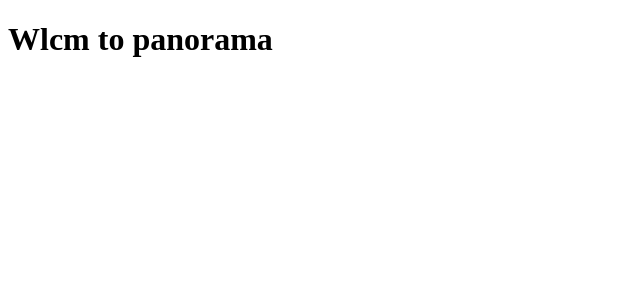
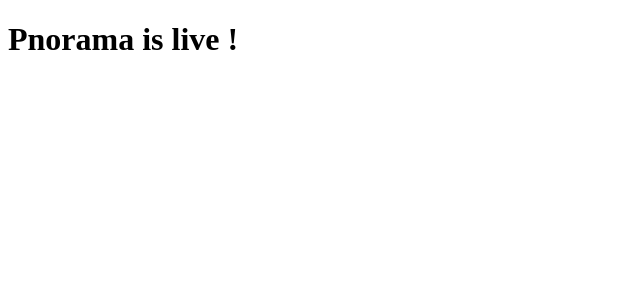
Before and after one commit to shubhamsingaal/Space--Odyssey, a React (Create React App) app: page / in a window 1280 px wide. Shown: the top 300 px of the page, without its empty margins (0-640 px from the left). Built offline with nearby package versions, Linux system fonts and the light colour scheme.

Commit message:
checking deployment

```diff
--- a/src/components/home.js
+++ b/src/components/home.js
@@ -5,7 +5,7 @@ import { Link } from "react-router-dom";
 
 function home() {
   return (
-    <h1>Wlcm to panorama</h1>
+    <h1>Pnorama is live !</h1>
   )
 }
 
```
